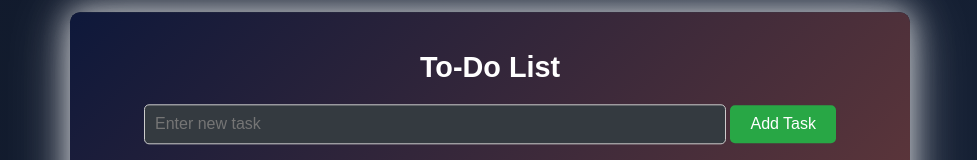
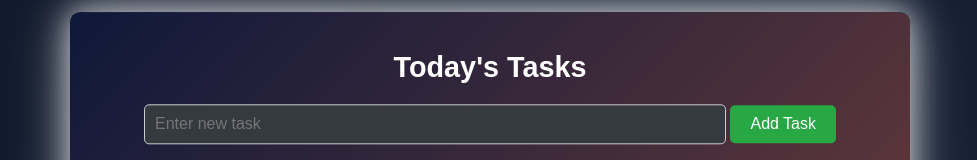
Before and after one commit to ashique-thaha/Tasks.io, a plain HTML site: page index.html in a window 1280 px wide. Shown: the top 160 px of the page, without its empty margins (150-1127 px from the left). Drawn offline with Linux system fonts and the light colour scheme.

Commit message:
Update index.html

```diff
--- a/index.html
+++ b/index.html
@@ -8,7 +8,7 @@
 </head>
 <body>
     <div class="container">
-        <h1>To-Do List</h1>
+        <h1> Today's Tasks </h1>
         <input type="text" id="new-task-name" placeholder="Enter new task">
         <button id="add-task-button">Add Task</button>
         <div id="overall-progress-bar" class="progress-bar-container">
```
